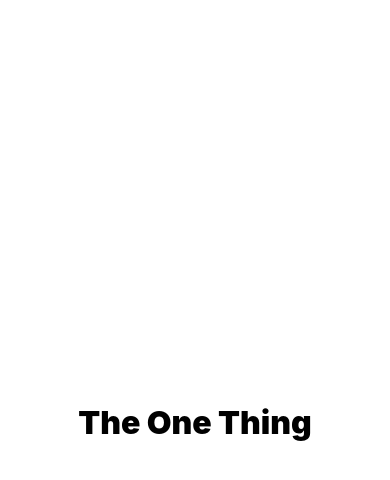
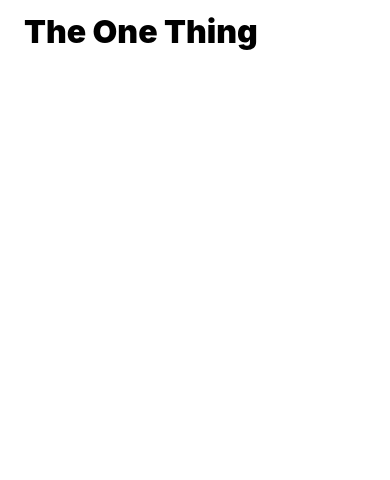
Before and after one commit to lnk00/the-one-thing, a React Native app: screen / in a window 390 px wide. Shown: the top 480 px of the page. Built offline with nearby package versions, Linux system fonts and the light colour scheme.

Commit message:
add safe area

```diff
--- a/App.tsx
+++ b/App.tsx
@@ -1,10 +1,30 @@
 import { StatusBar } from 'expo-status-bar';
-import { StyleSheet, Text, View } from 'react-native';
+import { StyleSheet, View } from 'react-native';
+import Animated, { Easing, FadeInDown } from 'react-native-reanimated';
+import {
+  SafeAreaProvider,
+  useSafeAreaInsets,
+} from 'react-native-safe-area-context';
 
-export default function App() {
+export default function Root() {
   return (
-    <View style={styles.container}>
-      <Text style={styles.title}>The One Thing</Text>
+    <SafeAreaProvider>
+      <App />
+    </SafeAreaProvider>
+  );
+}
+
+function App() {
+  const insets = useSafeAreaInsets();
+
+  return (
+    <View style={[styles.container, { paddingTop: insets.top + 12 }]}>
+      <Animated.Text
+        style={styles.title}
+        entering={FadeInDown.duration(500).easing(Easing.elastic(1.5))}
+      >
+        The One Thing
+      </Animated.Text>
       <StatusBar style="auto" />
     </View>
   );
@@ -14,8 +34,7 @@
   container: {
     flex: 1,
     backgroundColor: '#fff',
-    alignItems: 'center',
-    justifyContent: 'center',
+    paddingHorizontal: 24,
   },
   title: {
     fontSize: 32,
--- a/index.ts
+++ b/index.ts
@@ -1,8 +1,8 @@
 import { registerRootComponent } from 'expo';
 
-import App from './App';
+import Root from './App';
 
 // registerRootComponent calls AppRegistry.registerComponent('main', () => App);
 // It also ensures that whether you load the app in Expo Go or in a native build,
 // the environment is set up appropriately
-registerRootComponent(App);
+registerRootComponent(Root);
--- a/package.json
+++ b/package.json
@@ -14,7 +14,8 @@
     "expo-status-bar": "~2.2.3",
     "react": "19.0.0",
     "react-native": "0.79.1",
-    "react-native-reanimated": "~3.17.4"
+    "react-native-reanimated": "~3.17.4",
+    "react-native-safe-area-context": "5.3.0"
   },
   "devDependencies": {
     "@babel/core": "^7.25.2",
```
Also changed, not shown: 1 other file (tests, documents, lock files or other folders).
